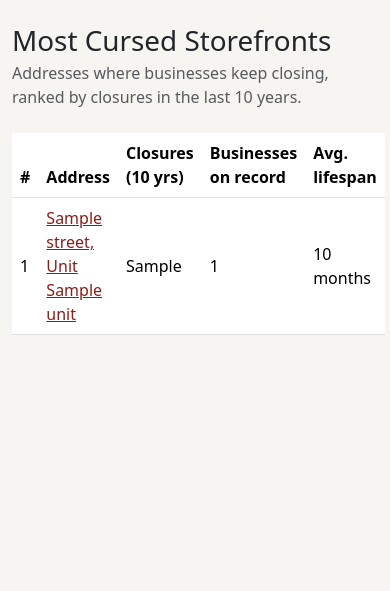
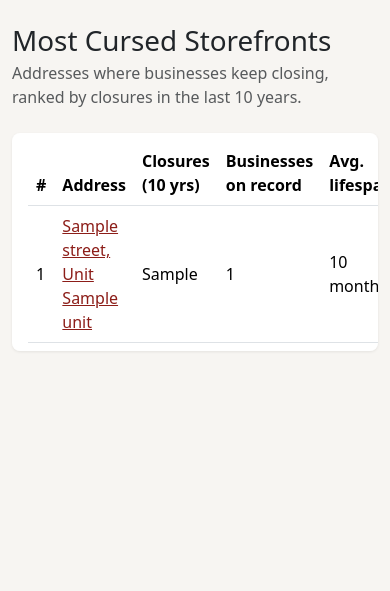
Before and after one commit to maxxcraig/CursedStoreFront, a Flask app: template app/templates/leaderboard.html in a window 390 px wide. Shown: the part 58-649 px from the top of the page. Run offline with Flask 3, Linux system fonts and the light colour scheme; the template is opened without the code that fills it: most values are stand-ins (such as "Sample title", 1, 10 or a date in 2020).

Commit message:
Issue #8: card layout and phone-friendly tables

```diff
--- a/app/templates/address.html
+++ b/app/templates/address.html
@@ -22,6 +22,7 @@
   </div>
 </div>
 
+<div class="cs-card table-responsive">
 <table class="table table-hover">
   <thead>
     <tr>
@@ -45,6 +46,7 @@
     {% endfor %}
   </tbody>
 </table>
+</div>
 {% else %}
 <div class="alert alert-secondary">No businesses on record for this address yet.</div>
 {% endif %}
--- a/app/templates/leaderboard.html
+++ b/app/templates/leaderboard.html
@@ -7,6 +7,7 @@
 <p class="text-muted mb-4">Addresses where businesses keep closing, ranked by closures in the last 10 years.</p>
 
 {% if rows %}
+<div class="cs-card table-responsive">
 <table class="table table-hover align-middle">
   <thead>
     <tr>
@@ -39,6 +40,7 @@
     {% endfor %}
   </tbody>
 </table>
+</div>
 {% else %}
 <p class="text-muted">Not enough history yet. Addresses need at least two businesses to be ranked.</p>
 {% endif %}
```
